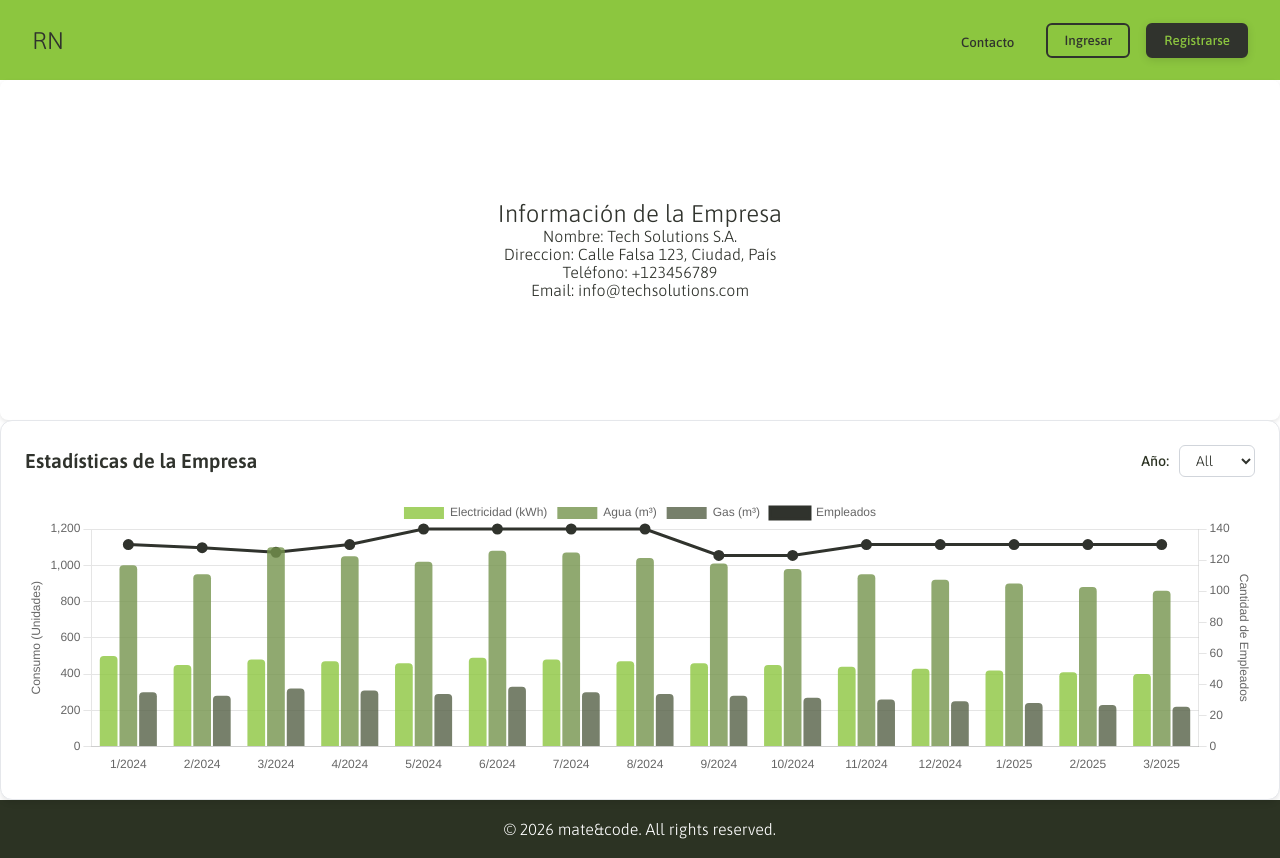
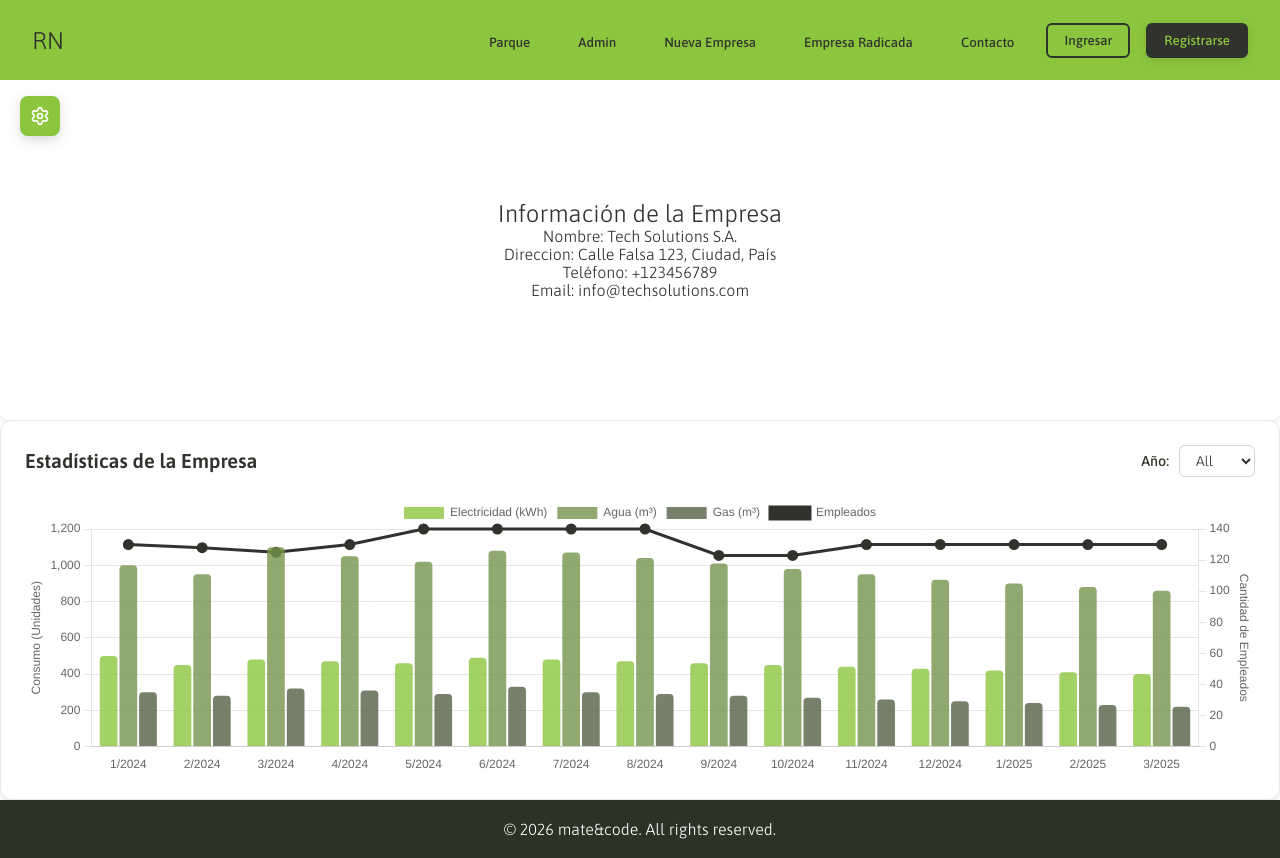
Before and after one commit to PabloGalindoRoldan/mate-code, a React (Vite) app in the folder matecode/frontend/: page /mate-code/empresa-radicada in a window 1280 px wide. Built offline with nearby package versions, Linux system fonts and the light colour scheme.

Commit message:
terminado el modelado de empresa radicada y el panel de informacion

```diff
--- a/matecode/frontend/package.json
+++ b/matecode/frontend/package.json
@@ -11,7 +11,9 @@
   },
   "dependencies": {
     "chart.js": "^4.4.0",
+    "lucide-react": "^1.14.0",
     "react": "^19.2.4",
+    "react-burger-menu": "^3.1.0",
     "react-chartjs-2": "^5.3.0",
     "react-dom": "^19.2.4",
     "react-router": "^7.14.2"
@@ -23,6 +25,7 @@
     "@types/babel__core": "^7.20.5",
     "@types/node": "^24.12.0",
     "@types/react": "^19.2.14",
+    "@types/react-burger-menu": "^2.8.7",
     "@types/react-dom": "^19.2.3",
     "@vitejs/plugin-react": "^6.0.1",
     "babel-plugin-react-compiler": "^1.0.0",
--- a/matecode/frontend/src/App.tsx
+++ b/matecode/frontend/src/App.tsx
@@ -18,7 +18,7 @@ function App() {
         <Route path="/admin" element={<SysAdminView />} />
         <Route path="/login" element={<LoginView />} />
         <Route path="/register" element={<RegisterView />} />
-        <Route path="/contact" element={<ContactoView />} />
+        <Route path="/contacto" element={<ContactoView />} />
         <Route path="/nueva-empresa" element={<EmpresaNoRadicadaView />} />
         <Route path="/empresa-radicada" element={<EmpresaRadicadaView />} />
       </Routes>
--- a/matecode/frontend/src/components/shared/EmpresaRadicadaBody.css
+++ b/matecode/frontend/src/components/shared/EmpresaRadicadaBody.css
@@ -5,4 +5,19 @@
     flex-direction: column;
     align-items: center;
     color: var(--gris1);
+    width: 100%;
+    box-sizing: border-box;
+    transition:
+        max-width 0.3s cubic-bezier(0.4, 0, 0.2, 1),
+        margin-left 0.3s cubic-bezier(0.4, 0, 0.2, 1),
+        padding-left 0.3s cubic-bezier(0.4, 0, 0.2, 1);
 }
+
+.empresaRadicadaBody.shrunk {
+    max-width: calc(100vw - 260px);
+}
+
+.empresaRadicadaBody.full {
+    max-width: 100vw;
+    margin-left: 0;
+}
--- a/matecode/frontend/src/components/shared/EmpresaRadicadaBody.tsx
+++ b/matecode/frontend/src/components/shared/EmpresaRadicadaBody.tsx
@@ -3,12 +3,14 @@ import InfoPanel from "./InfoPanel";
 import StatisticsPanel from "./StatisticsPanel";
 
 
-export default function EmpresaRadicadaBody(params: { empresaInfo: any }) {
+export default function EmpresaRadicadaBody(params: { empresaInfo: any, isMenuOpen: boolean }) {
+    const { isMenuOpen } = params;
+    const { empresaInfo } = params;
 
     return (
-        <div className="empresaRadicadaBody">
-            <InfoPanel empresaInfo={params.empresaInfo} />
-            <StatisticsPanel empresaInfo={params.empresaInfo} />
+        <div className={`empresaRadicadaBody ${isMenuOpen ? "shrunk" : "full"}`}>
+            <InfoPanel empresaInfo={empresaInfo} />
+            <StatisticsPanel empresaInfo={empresaInfo} />
         </div>
     );
 }
--- /dev/null
+++ b/matecode/frontend/src/components/shared/MenuEmpresa.css
@@ -0,0 +1,44 @@
+.menu-sidebar {
+    width: 260px;
+    background-color: var(--gris1);
+    color: white;
+    height: calc(100vh - 100px);
+    position: absolute;
+    left: 0;
+    transition: transform 0.3s ease;
+    z-index: 100;
+    padding-top: 20px;
+}
+
+.menu-sidebar.closed {
+    transform: translateX(-100%);
+}
+
+.menu-sidebar.open {
+    transform: translateX(0);
+}
+
+.menu-items {
+    display: flex;
+    flex-direction: column;
+    gap: 8px;
+    padding: 0 16px;
+}
+
+.menu-item {
+    background: transparent;
+    border: none;
+    color: #e5e7eb;
+    text-align: left;
+    padding: 12px 16px;
+    border-radius: 8px;
+    font-family: var(--asap);
+    font-size: 1rem;
+    cursor: pointer;
+    transition: all 0.2s;
+}
+
+.menu-item:hover {
+    background-color: var(--verde2);
+    color: white;
+}
--- /dev/null
+++ b/matecode/frontend/src/components/shared/MenuEmpresa.tsx
@@ -0,0 +1,18 @@
+import "./MenuEmpresa.css";
+
+interface MenuProps {
+    isOpen: boolean;
+}
+
+export default function MenuEmpresa({ isOpen }: MenuProps) {
+    return (
+        <aside className={`menu-sidebar ${isOpen ? "open" : "closed"}`}>
+            <div className="menu-items">
+                <button className="menu-item">Información</button>
+                <button className="menu-item">Mensajes</button>
+                <button className="menu-item">Cargar Consumos</button>
+                <button className="menu-item">Configuración</button>
+            </div>
+        </aside>
+    );
+}
--- a/matecode/frontend/src/components/shared/NavBar.tsx
+++ b/matecode/frontend/src/components/shared/NavBar.tsx
@@ -11,7 +11,11 @@ export default function NavBar() {
       <nav className="navbar">
         <h1 className="logo"><a onClick={() => navigate('/')}>RN</a></h1>
         <ul className="buttonList">
-          <li><button className="navButtonContacto" onClick={() => navigate('/contact')}>Contacto</button></li>
+          <li><button className="navButtonContacto" onClick={() => navigate('/')}>Parque</button></li>
+          <li><button className="navButtonContacto" onClick={() => navigate('/admin')}>Admin</button></li>
+          <li><button className="navButtonContacto" onClick={() => navigate('/nueva-empresa')}>Nueva Empresa</button></li>
+          <li><button className="navButtonContacto" onClick={() => navigate('/empresa-radicada')}>Empresa Radicada</button></li>
+          <li><button className="navButtonContacto" onClick={() => navigate('/contacto')}>Contacto</button></li>
           <li><button className="navButtonIngresar" onClick={() => navigate('/login')}>Ingresar</button></li>
           <li><button className="navButtonRegistrarse" onClick={() => navigate('/register')}>Registrarse</button></li>
         </ul>
--- a/matecode/frontend/src/components/views/EmpresaRadicadaView.css
+++ b/matecode/frontend/src/components/views/EmpresaRadicadaView.css
@@ -0,0 +1,61 @@
+.empresaRadicadaView {
+    display: flex;
+    flex-direction: column;
+    min-height: 100vh;
+    transition: all 0.3s ease;
+}
+
+.main-layout {
+    display: flex;
+    flex: 1;
+    position: relative;
+    /* Add this */
+    overflow-x: hidden;
+}
+
+.content-area {
+    flex: 1;
+    padding: 0px;
+    background-color: #f8fafc;
+}
+
+.menu-open .content-area {
+    margin-left: 260px;
+    /* Matches menu width */
+}
+
+.menu-toggle-btn {
+    position: absolute;
+    top: 96px;
+    left: 20px;
+    z-index: 1000;
+
+    background-color: var(--verde1);
+    color: white;
+    border: none;
+    border-radius: 8px;
+    width: 40px;
+    height: 40px;
+    display: flex;
+    align-items: center;
+    justify-content: center;
+    cursor: pointer;
+    box-shadow: 0 4px 12px rgba(0, 0, 0, 0.15);
+    transition: all 0.3s cubic-bezier(0.4, 0, 0.2, 1);
+}
+
+.menu-toggle-btn:hover {
+    background-color: var(--verde2);
+    transform: scale(1.05);
+}
+
+/* Adjust button position when menu is open so it doesn't get covered */
+.menu-open .menu-toggle-btn {
+    left: 275px;
+    /* Menu width (260px) + 15px gap */
+}
+
+/* Smooth transition for the content area */
+.content-area {
+    transition: margin-left 0.3s cubic-bezier(0.4, 0, 0.2, 1);
+}
--- a/matecode/frontend/src/components/views/EmpresaRadicadaView.tsx
+++ b/matecode/frontend/src/components/views/EmpresaRadicadaView.tsx
@@ -1,19 +1,36 @@
+import { useState } from "react";
+import { Settings, ChevronLeft } from "lucide-react";
 import EmpresaRadicadaBody from "../shared/EmpresaRadicadaBody";
 import Footer from "../shared/Footer";
 import NavBar from "../shared/NavBar";
+import MenuEmpresa from "../shared/MenuEmpresa";
 import "./EmpresaRadicadaView.css";
 import data from "../../../tmp/empresaInfo.json";
-import { useState } from "react";
-
 
 export default function EmpresaRadicadaView() {
+    const [empresaInfo] = useState(data);
+    const [isMenuOpen, setIsMenuOpen] = useState(false); // Default closed for dashboard feel
 
-    const [empresaInfo] = useState(data);
+    const toggleMenu = () => setIsMenuOpen(!isMenuOpen);
 
     return (
-        <div className="empresaRadicadaView">
+        <div className={`empresaRadicadaView ${isMenuOpen ? "menu-open" : "menu-closed"}`}>
             <NavBar />
-            <EmpresaRadicadaBody empresaInfo={empresaInfo} />
+            {/* The Floating Toggle Button */}
+            <button
+                className="menu-toggle-btn"
+                onClick={toggleMenu}
+                aria-label="Toggle Menu"
+            >
+                {isMenuOpen ? <ChevronLeft size={20} /> : <Settings size={20} />}
+            </button>
+
+            <div className="main-layout">
+                <MenuEmpresa isOpen={isMenuOpen} />
+                <main className="content-area">
+                    <EmpresaRadicadaBody empresaInfo={empresaInfo} isMenuOpen={isMenuOpen} />
+                </main>
+            </div>
             <Footer />
         </div>
     );
```
Also changed, not shown: 1 other file (tests, documents, lock files or other folders).
